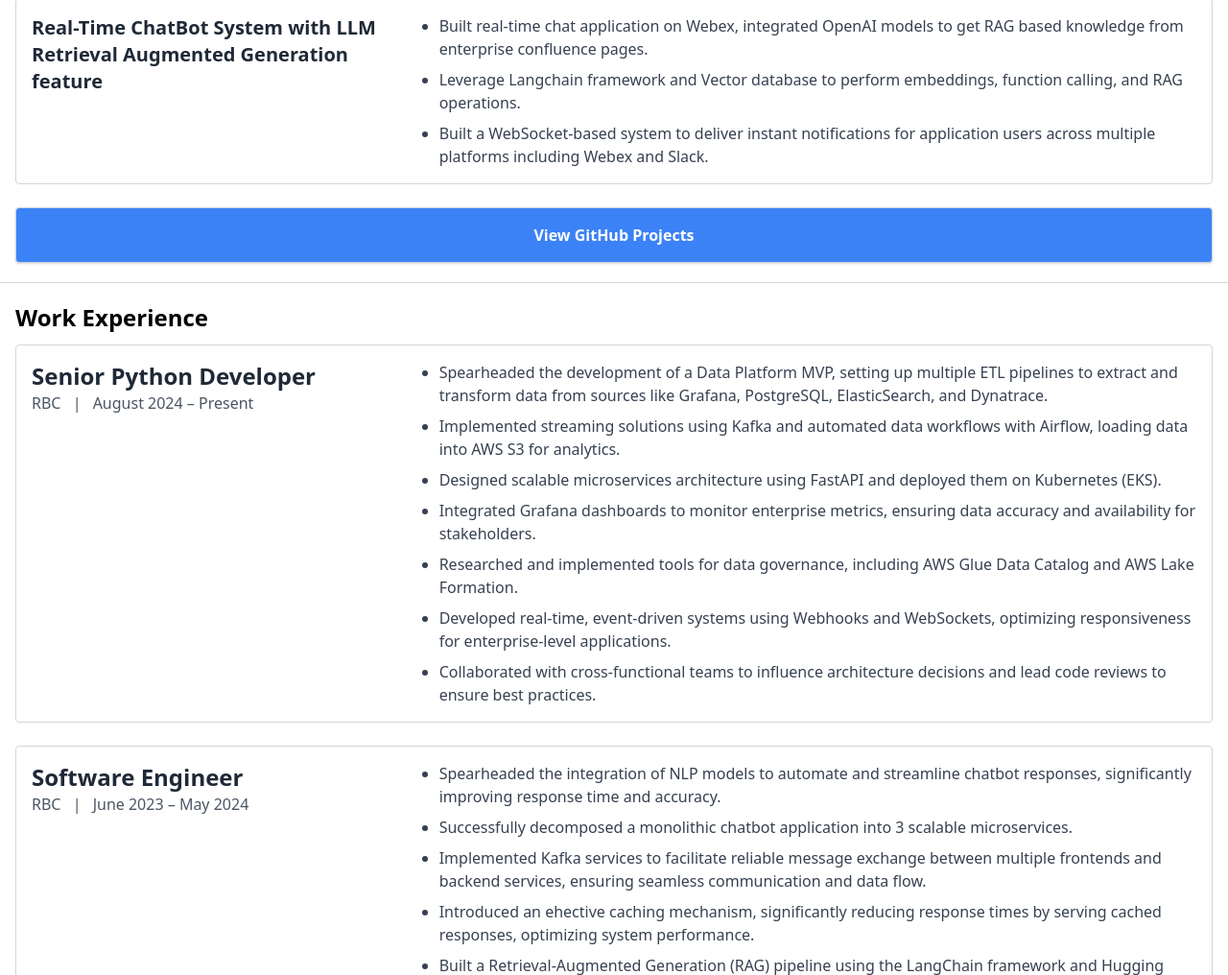
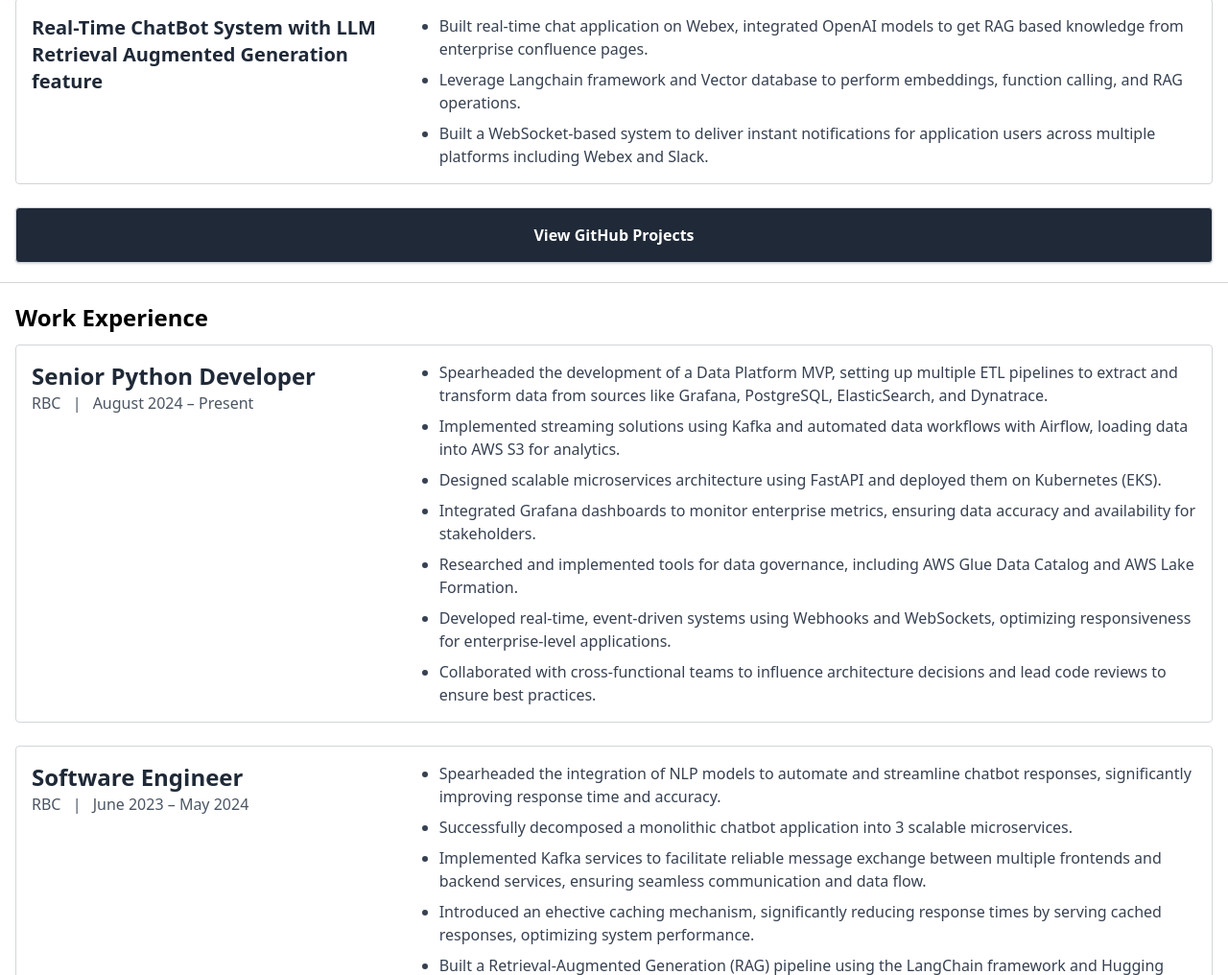
Before and after one commit to fullstackfusions/fullstackfusions, a plain HTML site: page index.html in a window 1280 px wide. Shown: the part 1318-2334 px from the top of the page at 96% size. Drawn offline with nearby package versions, Linux system fonts and the light colour scheme.

Commit message:
changed the color for github projects button

```diff
--- a/index.html
+++ b/index.html
@@ -295,7 +295,7 @@
 
       <!-- GitHub Button Card -->
       <div
-        class="bg-blue-500 p-4 border border-gray-300 rounded shadow flex items-center justify-center hover:shadow-lg hover:bg-blue-600 transition duration-300"
+        class="bg-gray-800 p-4 border border-gray-300 rounded shadow flex items-center justify-center hover:shadow-lg hover:bg-gray-600 transition duration-300"
       >
         <a
           href="https://github.com/fullstackfusions"
```
